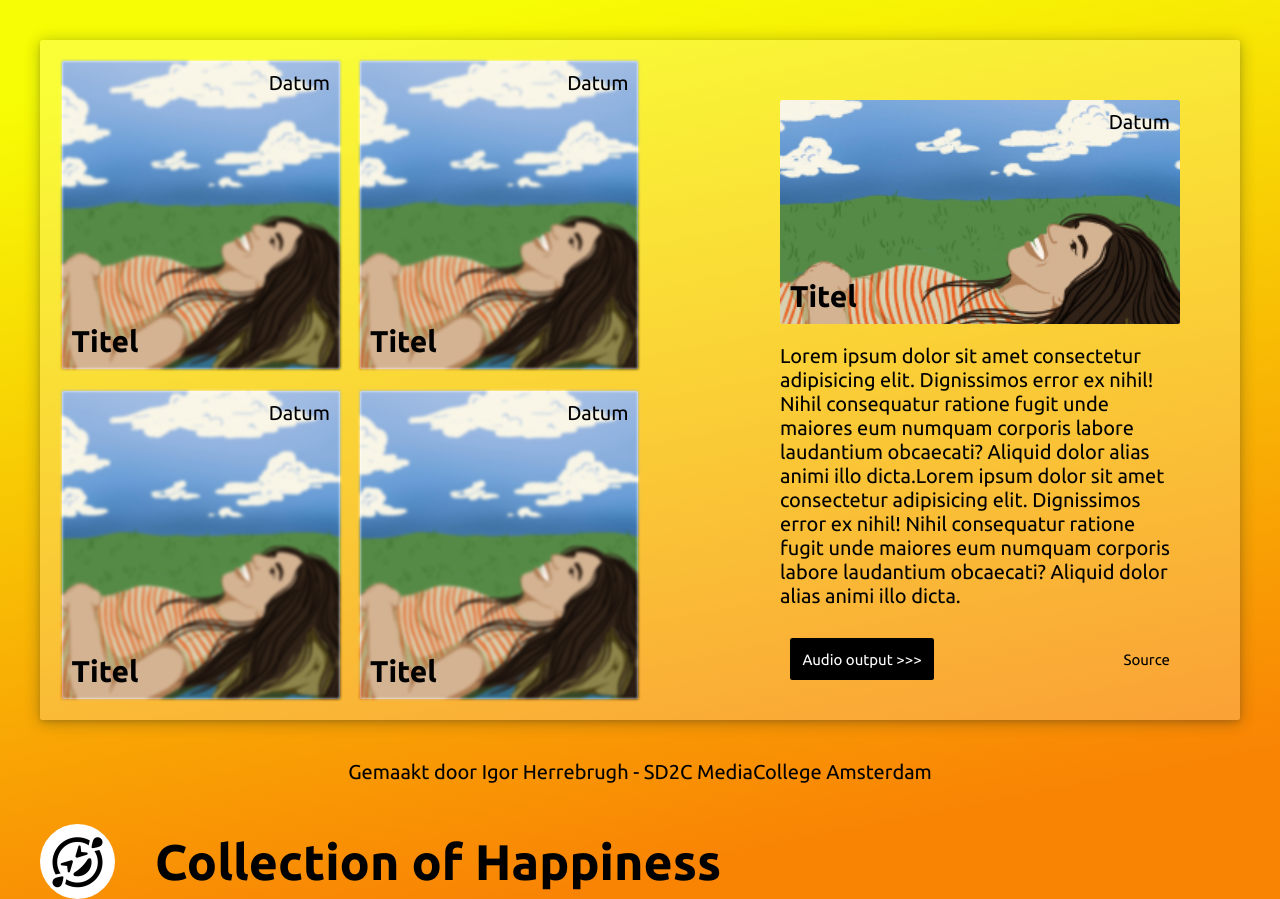
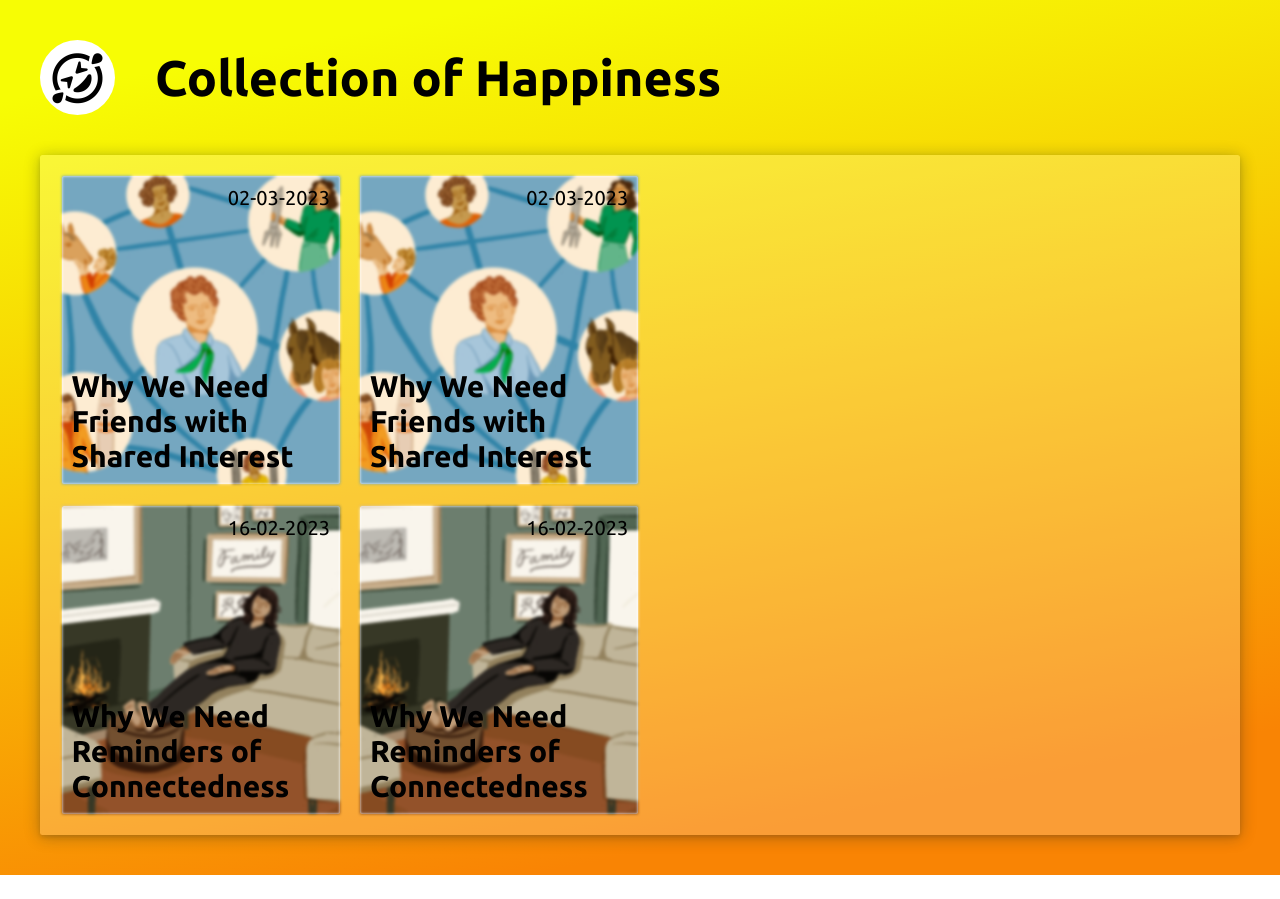
Before and after one commit to Iqgor/Eindopracht-M7PROG, a plain HTML site: page index.html in a window 1280 px wide. After the commit the page ends 875 px from the top, so only its background shows below. Drawn offline with Linux system fonts and the light colour scheme.

Commit message:
links af

```diff
--- a/index.html
+++ b/index.html
@@ -15,7 +15,7 @@
 </head>
 
 <body>
-    <main class="main">
+    <!-- <main class="main">
         <ul class="main__afleveringen">
             <li class="main__aflevering">
                 <figure class="main__aflevering--figure">
@@ -72,7 +72,7 @@
     </main>
     <footer class="footer">
         <p class="footer_txt">Gemaakt door Igor Herrebrugh - SD2C MediaCollege Amsterdam</p>
-    </footer>
+    </footer> -->
 </body>
 
 </html>
--- a/js/main.js
+++ b/js/main.js
@@ -56,28 +56,117 @@ class Main{
 
     constructor(body){
         this.body = document.getElementsByTagName(body)[0]
-
         this.main = document.createElement("main")
         this.main.classList = "main";
 
 
-        this.left = new Left()
-        this.right = new Right()
+        this.left = new Left(this.main)
+        this.right = new Right(this.left)
+
+    }
+
+    listitemsMaker(data){
+        this.left.listitemsMaker(data);
     }
 
     render(){
         this.body.appendChild(this.main)
 
-        this.main.appendChild(this.left)
-        this.main.appendChild(this.right)
+        this.left.render()
+
+
     }
+
+
 }
 
 class Left{
+    main
+    list;
+    listitem;
+    figure;
+    img;
+    title;
+    datum;
+    randomNumbers;
+    constructor(main){
+        this.main = main
+
+        this.list = document.createElement('ul');
+        this.list.classList = "main__afleveringen";
+
+    }
+
+    listitemsMaker(data){
+        Object.entries(data).forEach((entry) => {
+
+            for(let i = 0; i < 4; i++){
+                this.randomNumbers  = Math.floor(Math.random() * entry[1].length)
+
+                this.listitem = document.createElement("li")
+                this.listitem.classList = "main__aflevering"
+
+                this.figure = document.createElement("figure")
+                this.figure.classList = "main__aflevering--figure"
+
+                this.img = document.createElement("img");
+                this.img.classList = "main__aflevering--img"
+                this.img.src = entry[1][this.randomNumbers].img
+
+                this.title = document.createElement("h4")
+                this.title.classList = "main__aflevering--title"
+                this.title.innerText = entry[1][this.randomNumbers].title
+
+                this.datum = document.createElement("p")
+                this.datum.classList = 'main__aflevering--datum'
+                this.datum.innerText = entry[1][this.randomNumbers].date
+
+
+                this.list.appendChild(this.listitem)
+                this.listitem.appendChild(this.figure)
+                this.figure.appendChild(this.img)
+                this.listitem.appendChild(this.datum)
+                this.listitem.appendChild(this.title)
+
+                this.listitem.onclick = function(){
+
+                }
+            }
+
+        });
+
+    }
+
+    render(){
+       this.main.appendChild(this.list)
+    }
+
+
+
 
 }
 
 class Right{
+    left;
+    randomNumber;
+    section;
+    box;
+    figure;
+    img;
+    datum;
+    title;
+    text;
+    links;
+    audio;
+    source;
+
+    constructor(left){
+        this.left = left
+        this.randomNumber = this.left.randomNumbers
+        console.log(this.randomNumber)
+
+    }
+
 
 }
 
@@ -86,14 +175,19 @@ class App{
     header;
     main;
     constructor(){
+        this.header = new Header("body");
+        this.main = new Main("body")
+
         this.api = new GetDataFromApi();
         this.api.getData("./json/data.json").then(data =>{
-            console.log(data)
+            this.main.listitemsMaker(data)
         });
 
 
-        this.header = new Header("body");
+
         this.header.render();
+        this.main.render()
+
     }
 
 }
--- a/json/data.json
+++ b/json/data.json
@@ -1,58 +1,64 @@
 {
     "episodes": [
         {
-        "img": "./img/",
+            "img": "./img/temple.webp",
             "title": "Why We Need Friends with Shared Interest",
             "coverText": "She's the world's leading animal behaviorist and an Autism advocacy leader. Guest Temple Grandin shares what kind of support systems led her to success, and we hear about how community, and lack thereof, affects our health and ability to succeed.",
-        "date (dd-mm-yyyy)": "02-03-2023",
+            "date": "02-03-2023",
             "summary": "Having strong relationships is vital to our well-being. We tend to be happier and healthier when we’re involved with community. Today’s guest is the world-famous scientist Temple Grandin. She was born with autism, which led her to be socially isolated from her peers. Join us on this episode of The Science of Happiness to hear about how Grandin credits her support networks for her success and making her into the person she is today. We’ll also look at the science behind the health repercussions of not having strong social networks. Feeling socially disconnected can lead to a higher risk of dementia, cardiovascular disease, cancer and more.",
             "audio": "https://dts.podtrac.com/redirect.mp3/dovetail.prxu.org/_/192/dd6e09d0-92a2-40eb-be53-c7b24c023f8d/SoH_S07E20_Temple_Grandin_SEG_1_mix_3.5.mp3",
             "url": "https://greatergood.berkeley.edu/podcasts/item/why_we_need_friends_with_shared_interests_temple_grandin_autism_advocacy"
         },
         {
+            "img": "./img/group.webp",
             "title": "One Way to Make Work More Meaningful",
             "coverText": "We all overestimate how much we know. Our guest tries a practice in slowing down to ask more questions, and finds it leads to higher quality connections.",
-          "date (dd-mm-yyyy)": "16-03-2023",
+            "date": "16-03-2023",
             "summary": "What happens when we pause and open up to ideas that we didn’t think of ourselves? This episode is about intellectual humility, the ability to surrender to the idea that we might not have all the information or may not be right. Our guest is Kelly Corrigan, a best-selling author and host of PBS talk show Tell Me More and podcast Kelly Corrigan Wonders. Her teams look to her for direction, but she wanted to see what would happen if she paused more to ask them questions, and found it totally changed her approach to both her work and family life. We also explore science around the subtle ways we react differently to people we disagree with, and how intellectual humility can change that. ",
             "audio": "https://dts.podtrac.com/redirect.mp3/dovetail.prxu.org/_/192/5ba6dd8e-59e4-4401-aebd-c367ebe6c828/SoH_S08E01_Kelly_Corrigan_SEG_1_mix_3.mp3",
             "url": "https://greatergood.berkeley.edu/podcasts/item/one_way_to_make_work_more_meaningful_kelly_corrigan"
         },
         {
+            "img": "./img/Natalie.webp",
             "title": "How Music Evokes Awe",
             "coverText": "Why do some songs send chills down your spine or give you goosebumps? We explore the science of how music induces awe—and how that affects our well-being.",
-          "date (dd-mm-yyyy)": "02-02-2023",
+            "date": "02-02-2023",
             "summary": "In the last episode of our awe series, Dacher explores the mysteries of how music inspires awe and can transport us to another space and time with sound alchemist Laura Inserra. Later, we hear from the scientist who showed how awe-inspiring songs change the way we think and feel. This is the last episode in our special series The Science of Awe. Check out the last four releases in our feed for Happiness Breaks that will help guide you to experience more awe in your life, and episodes of The Science of Happiness about the other profound ways that awe affects — and more places to find it. Our host, Dacher Keltner, has a new book out about awe. It/’s called Awe: The New Science of Everyday Wonder and How It Can Transform Your Life. Learn more here: https:\/\/tinyurl.com/3uzk8m5r",
             "audio": "https://dts.podtrac.com/redirect.mp3/dovetail.prxu.org/_/192/e84d187e-db4d-4449-89ad-89c6871001f4/SoH_S07E18_Laura_Inserra_SEG_1_mix_4.mp3",
             "url": "https://greatergood.berkeley.edu/podcasts/item/how_music_evokes_awe"
         },
         {
+            "img": "./img/bank.webp",
             "title": "Why We Need Reminders of Connectedness",
             "coverText": "How can we feel more connected to our loved ones, even when they're not around? Our guest tries a practice shown to make us feel less lonely and more socially connected. ",
-          "date (dd-mm-yyyy)": "16-02-2023",
+            "date": "16-02-2023",
             "summary": "Mónica Guzmán describes herself as a raging extrovert, but she still feels less connected to others than she’d like to. Working from home, she often finds herself alone, or worse — feeling alone because she’s still in work mode when her family is around. She tried a Reminders of Connectedness practice by making subtle changes to the interior of her home – like decorating with more family photos and rearranging the living room – and found that these seemingly small changes made a big difference in how she felt throughout her day. We also hear from clinical psychologist Tegan Cruwys about",
             "audio": "https://dts.podtrac.com/redirect.mp3/dovetail.prxu.org/_/192/30dc0d4a-1172-4ff6-8b88-5db7ffcdb4eb/SoH_S07E19_Monica_Guzman_SEG_1_mix_3.mp3",
             "url": "https://greatergood.berkeley.edu/podcasts/item/reminders_of_connectedness_monica_guzman"
         },
         {
+            "img": "./img/lookUp.webp",
             "title": "Why We Should Look Up At the Sky",
             "coverText": "When did you last take a moment to really look up at the sky? Shifting our gaze upward is linked to more creativity, capacity to focus—and it's a gateway to awe.",
-          "date (dd-mm-yyyy)": "19-02-2023",
+            "date": "19-02-2023",
             "summary": "Natalie didn/’t spend much time finding shapes in the clouds as a small kid. And when she got older, looking up was even worse for her. Natalie spent time in jail, where she spent most of her days indoors under harsh lights. Today, she/’s a student at a prestigious university. She tried a practice in looking up for our show. When we look up, our brain gets better at being playful, creative, and thinking critically. We also tend to see vast and beautiful things above our heads, like a canopy of leaves, branches and singing birds, or a starry night sky. Often, looking up is all we need to do to find moments of awe in our day-to-day lives. And that’s a wonderful thing, because feeling awe changes how our brains work in a way that’s really good for us.This episode is part of a special series we’re doing on Awe. If you’d like to learn more about awe, our host, Dacher Keltner, has a new book out about it. It’s called Awe: The New Science of Everyday Wonder and How It Can Transform Your Life. ",
             "audio": "https://dts.podtrac.com/redirect.mp3/dovetail.prxu.org/_/192/c8a49cf4-218f-49ce-bcac-b8554ec899ee/SoH_S07E17_Natalie_Look_to_the_Sky_SEG_1_mix_3.mp3",
             "url": "https://greatergood.berkeley.edu/podcasts/item/why_we_should_look_up_at_the_sky_the_science_of_happiness"
         },
         {
+            "img": "./img/think.webp",
             "title": "How to Practice Gratitude When You're Not Feeling Thankful",
             "coverText": "One way to feel more thankful for things is to imagine life without them. Our guest tries a practice for seeing the bright side, even when you feel down.",
-          "date (dd-mm-yyyy)": "24-11-2022",
+            "date": "24-11-2022",
             "summary": "We know that gratitude is good for us. But what can we do when we’re struggling to actually feel thankful? Our guest this week is author and podcast producer Stephanie Foo. Foo built a network of close friends around her in California, where she grew up. As a survivor of child abuse and Complex PTSD, her friends in California became her chosen family. And since she’s moved to New York City, she finds herself often pining for the Golden State and the people she loves there. This week, Foo tries a practice in mental subtraction, which gratitude researcher Ernst Bohlmeijer describes as an antidote to taking things for granted. Imagining her life if she didn’t live in New York helps Foo tap into gratitude even in the depths of winter – when she misses California the most. She even discovers her particular skill in getting the benefits of this practice by leaning into one of her PTSD symptoms. Later in the show, Ernst Bohlmeijer breaks down how keeping a gratitude practice can alter the emotions you’re likely to experience in a given day, and maybe even change you as a person.",
             "audio": "https://dts.podtrac.com/redirect.mp3/dovetail.prxu.org/_/192/f8cabe3b-d76e-46a2-8d3c-af1a752d82da/SoH_S07E13_Stephanie_Foo_SEG_1_mix_3.5.mp3",
             "url": "https://greatergood.berkeley.edu/podcasts/item/how_to_practice_gratitude_when_youre_not_feeling_thankful"
         },
         {
+            "img": "./img/show.webp",
             "title": "How to Focus Under Pressure",
             "coverText": "Jeopardy! champion Amy Schneider tries a body scan meditation to sharpen her focus and calm her nerves as she prepares for the Tournament of Champions.",
-          "date (dd-mm-yyyy)": "13-08-2022",
+            "date": "13-08-2022",
             "summary": "",
             "audio": "https://dts.podtrac.com/redirect.mp3/dovetail.prxu.org/_/192/df1c0148-b578-4355-8dd1-d82ee4e78a2f/SoH_S07E10_Amy_Schneider_SEG_1_mix_3.mp3",
             "url": "https://greatergood.berkeley.edu/podcasts/item/amy_schneider_body_scan"
```
Also changed, not shown: img/Natalie.webp (added), img/Natalie_230119_LookUp_SoH_270_270_s_c1.jpg (deleted), img/bank.webp (added), img/group.webp (added), img/lookup.webp (added), img/show.webp (added), img/temple.webp (added), img/think.webp (added). Lines whose indentation alone changed are shown as unchanged.
